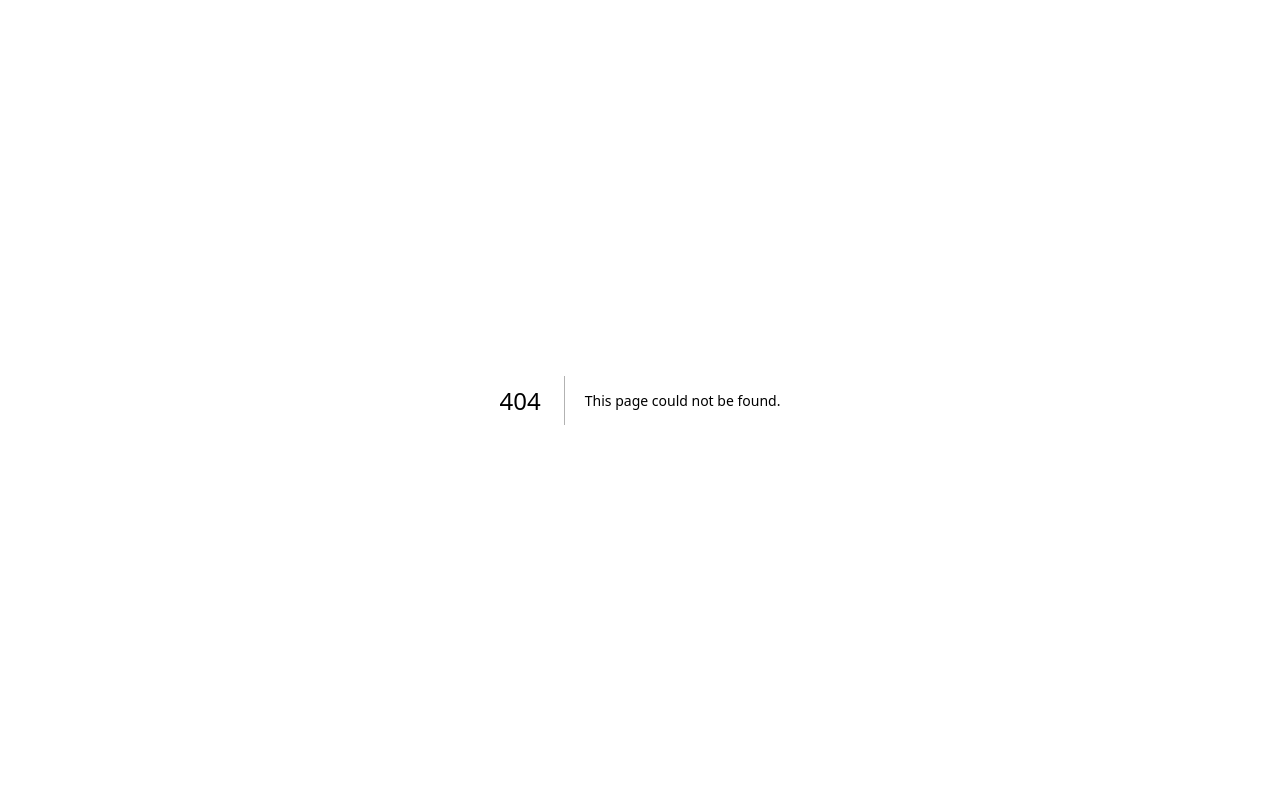
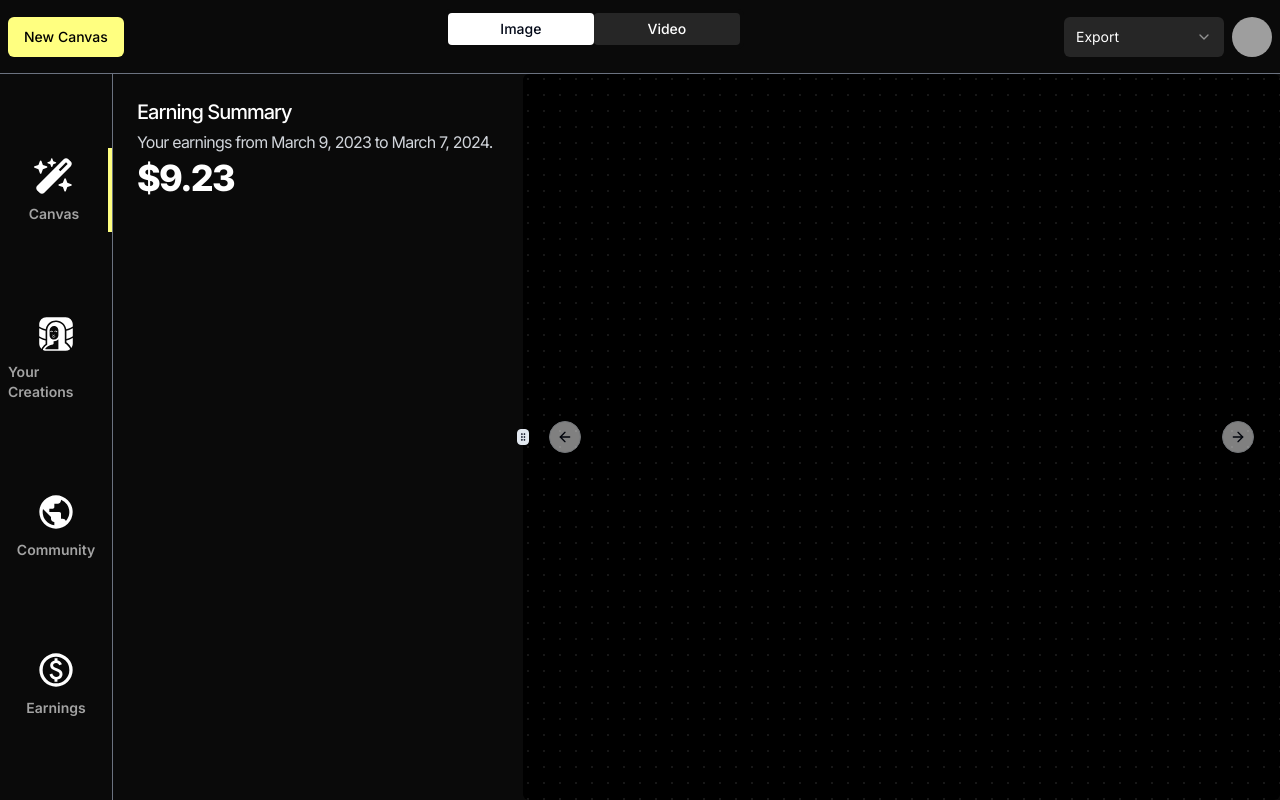
Before and after one commit to themuffineman/pendora, a Next.js app: page /dashboard/earnings in a window 1280 px wide. Before the commit this address had no page. Built offline with nearby package versions, Linux system fonts and the light colour scheme; grey boxes are pictures that could not be loaded.

Commit message:
earnings page and card component added

```diff
--- /dev/null
+++ b/app/dashboard/earnings/page.jsx
@@ -0,0 +1,11 @@
+import EarningChart from '@/components/EarningsChart'
+
+const Page = () => {
+  return (
+    <div>
+        <EarningChart/>
+    </div>
+  )
+}
+
+export default Page
--- /dev/null
+++ b/components/EarningsChart.jsx
@@ -0,0 +1,21 @@
+
+const EarningChart = () => {
+  return (
+    <div className="w-full p-4 flex flex-col gap-4 ">
+      <div className="flex flex-col gap-1 items-start p-2 w-full">
+        <p className="text-white text-xl capitalize font-medium tracking-tighter">
+          Earning Summary
+        </p>
+        <p className="text-gray-300 text-md tracking-tighter ">
+          Your earnings from March 9, 2023 to March 7, 2024.
+        </p>
+        <h1 className="text-4xl text-white font-extrabold tracking-tighter">
+          $9.23
+        </h1>
+      </div>
+      <div></div>
+    </div>
+  )
+}
+
+export default EarningChart
```
